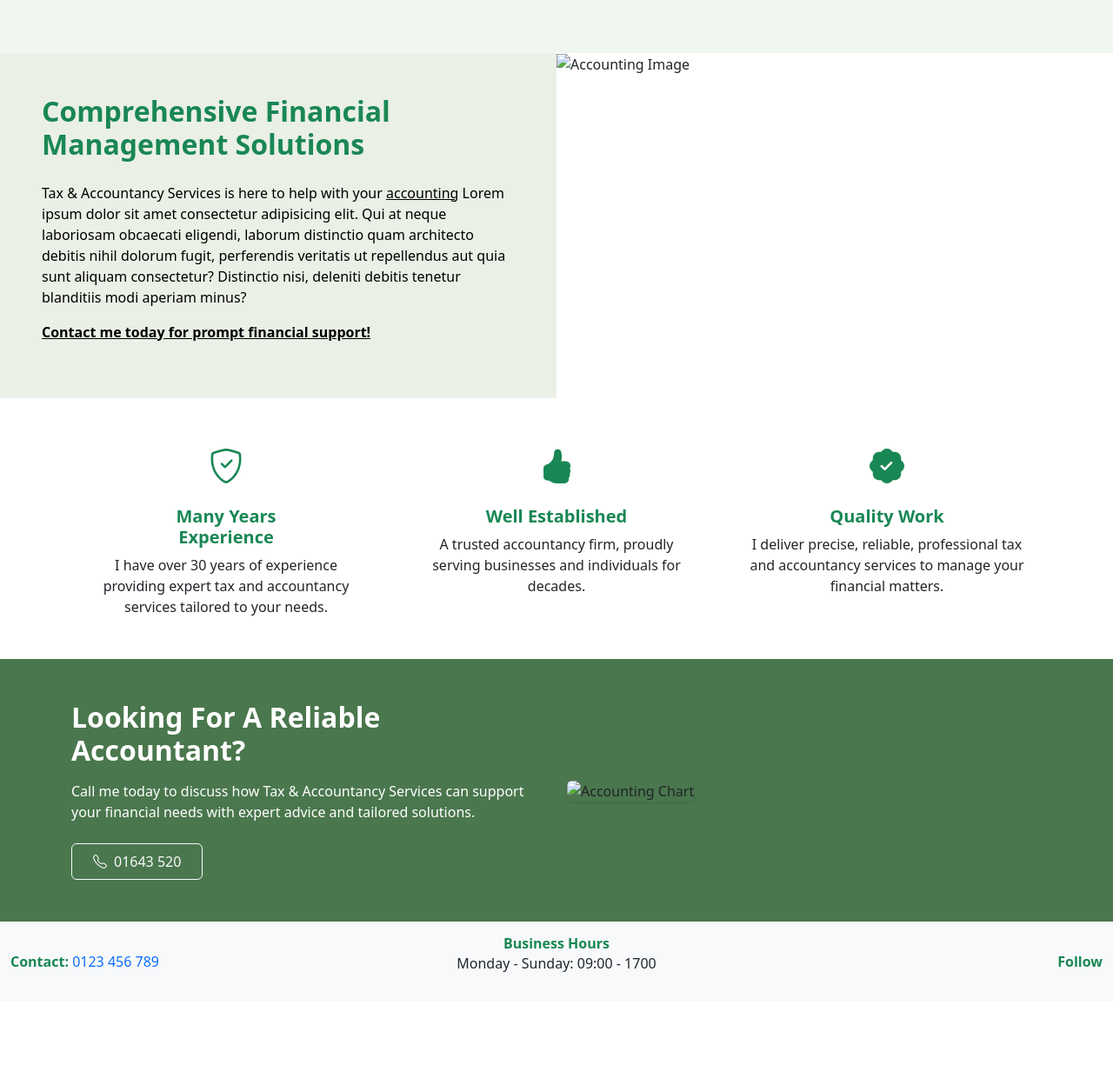
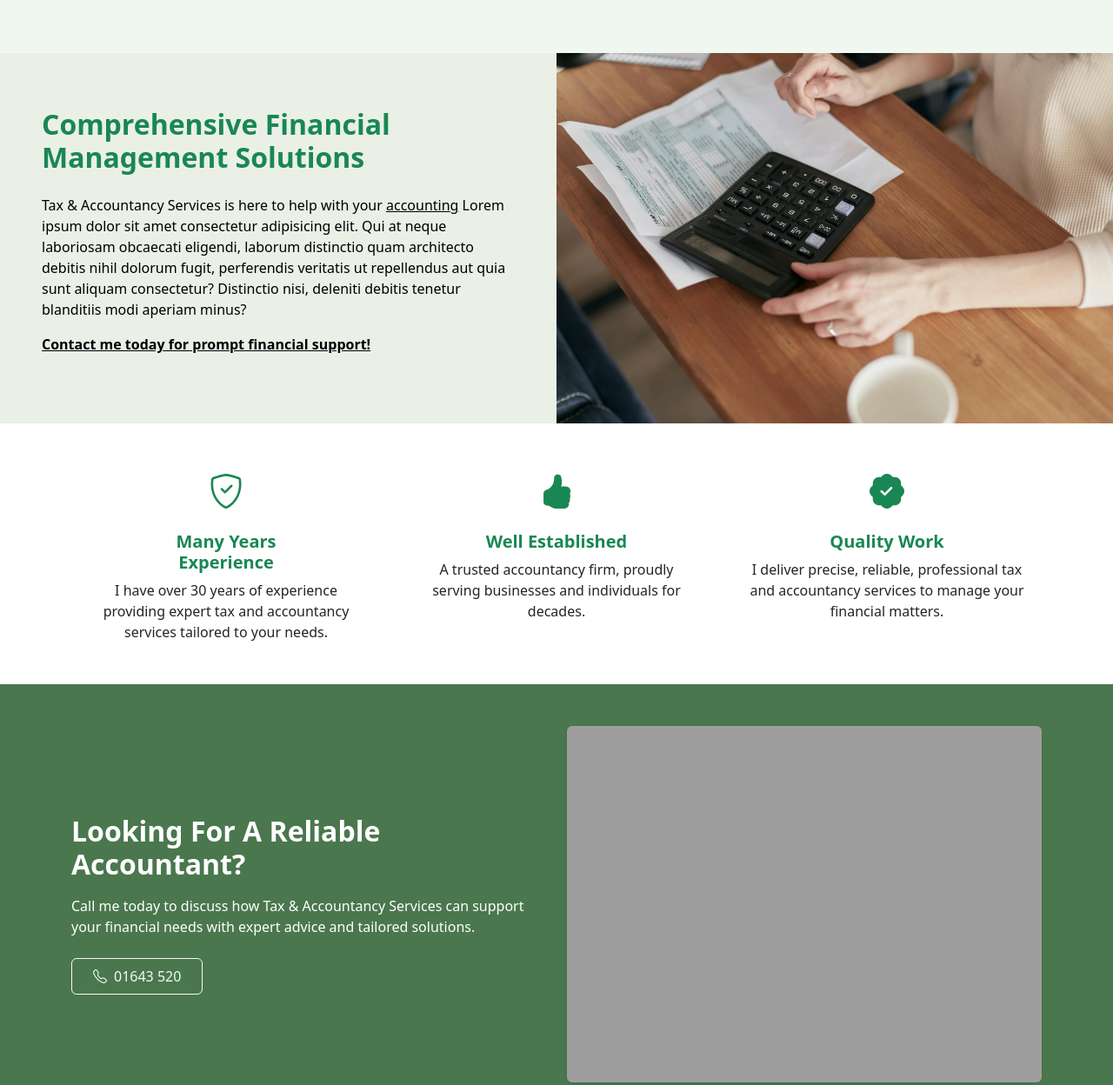
Before and after one commit to Prashantcyber/landing-Page, a plain HTML site: page index.html in a window 1280 px wide. Shown: the part 984-2232 px from the top of the page at 87% size. Before the commit the page ends 2136 px from the top, so only its background shows below. Drawn offline with nearby package versions, Linux system fonts and the light colour scheme; the site is published under a folder, as on GitHub Pages, so addresses that start at the root find nothing.

Commit message:
Update index.html

```diff
--- a/index.html
+++ b/index.html
@@ -154,7 +154,7 @@
 
       <!-- Right: Image -->
       <div class="col-md-6">
-        <img src="/img2.jpg" alt="Accounting Image" class="img-fluid w-100 h-100 object-fit-cover">
+        <img src="img2.jpg" alt="Accounting Image" class="img-fluid w-100 h-100 object-fit-cover">
       </div>
     </div>
   </section>
@@ -220,7 +220,7 @@
 
         <!-- Right Image -->
         <div class="col-md-6">
-          <img src="/img3.jpg" alt="Accounting Chart" class="img-fluid rounded shadow-sm w-100">
+          <img src="img3.jpg" alt="Accounting Chart" class="img-fluid rounded shadow-sm w-100">
         </div>
 
       </div>
```
